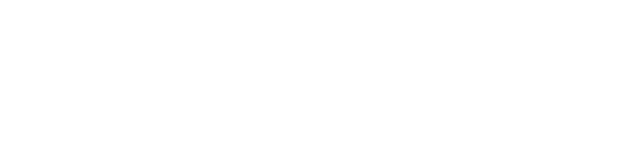
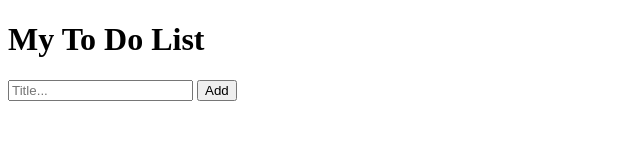
Before and after one commit to RadmiloM/todo-list-project, a plain HTML site: page index.html in a window 1280 px wide. Shown: the whole page, without its empty margins (0-640 px from the left). Drawn offline with Linux system fonts and the light colour scheme.

Commit message:
added title input and button

```diff
--- a/index.html
+++ b/index.html
@@ -1,4 +1,16 @@
 <!DOCTYPE html>
 <html>
 
+<head>
+    <title>Todo List</title>
+</head>
+
+<body>
+    <div>
+        <h1>My To Do List</h1>
+        <input type="text" id="title" name="title" placeholder="Title...">
+        <button type="button">Add</button>
+    </div>
+</body>
+
 </html>
```
